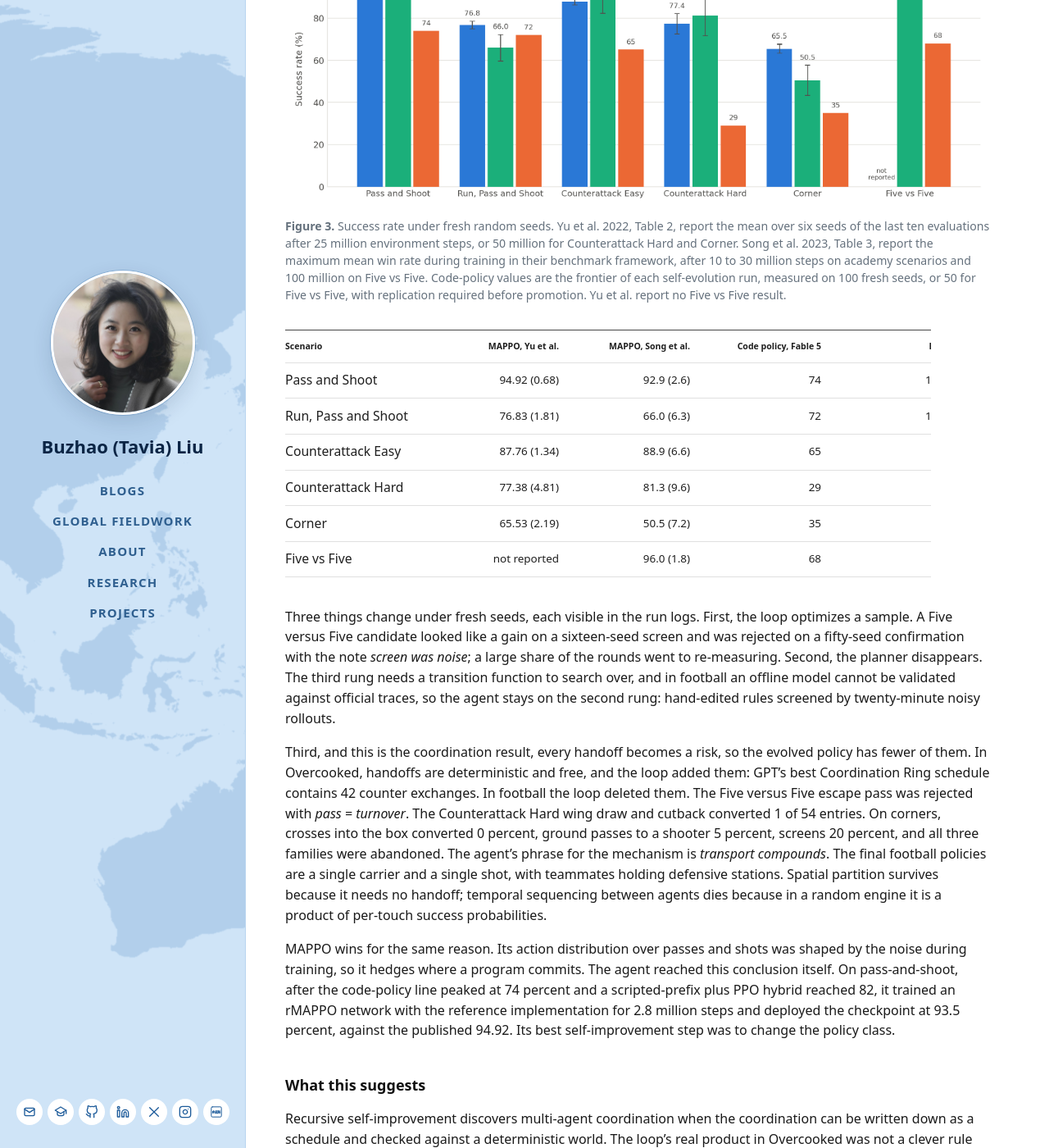
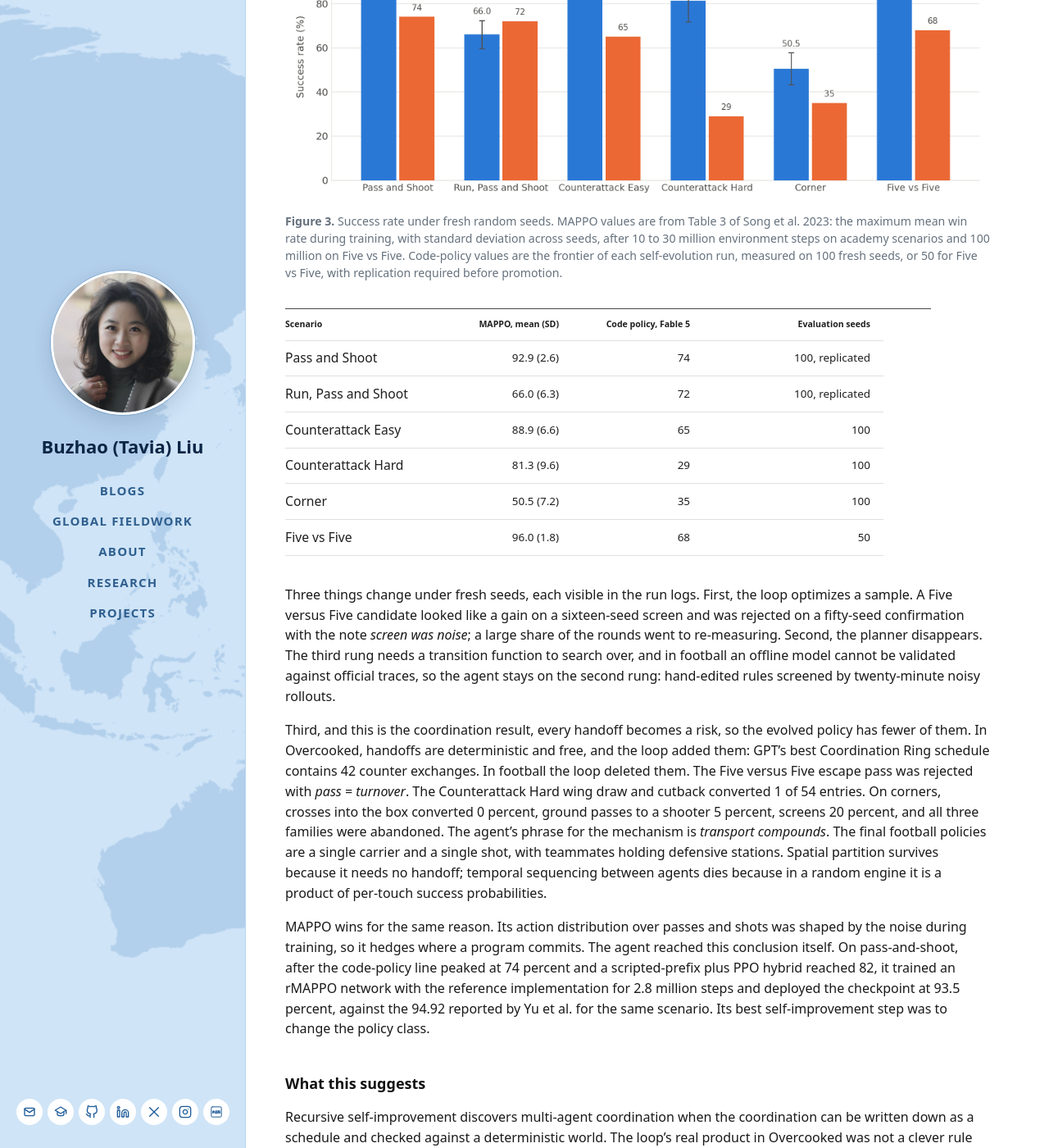
Before and after one commit to tavia-liu/tavia-liu.github.io, a Jekyll site: the page built from _posts/2026-10-31-self-improvement-ends-with-a-proof.md, in a window 1280 px wide and 1400 px high, scrolled down 4153 px. Shown: the whole window at 82% size. Built offline with Jekyll 4.4.1, drawn with Linux system fonts in a browser that asks for light colours; some of the changed text lies outside the part shown.

Commit message:
Football baseline from Song et al. only; Yu et al. kept as the MAPPO citation

```diff
--- a/_posts/2026-10-31-self-improvement-ends-with-a-proof.md
+++ b/_posts/2026-10-31-self-improvement-ends-with-a-proof.md
@@ -10,7 +10,7 @@ image: /assets/img/research/overcooked-rsi-ten-rounds.png
 
 Multi-agent coordination is usually learned: a MARL algorithm samples millions of joint rollouts and shapes a policy whose agents divide labor, stagger their cycles, and hand objects to each other. This post asks whether a language model can discover the same coordination by recursive self-improvement instead, writing the joint controller as a program, watching it run, and rewriting it, with no gradient and no change to its weights. We ran that loop for ten rounds on five Overcooked layouts with two frontier models and on six Google Research Football scenarios with one, and kept every proposal, trace, and search script.
 
-The answer depends on the environment, and the rounds show why. In Overcooked, both models pass the PPO self-play reference on every layout and the MATCHA reference on every layout but one, and on three of five layouts they finish at exactly the same score. They get there by the same route: the coordination they discover is a joint schedule, and the last rounds go to writing a planner that finds it. In football, where every kick is a random draw, the loop stays below MAPPO on every scenario with a published value, and each round removes coordination from the policy rather than adding it.
+The answer depends on the environment, and the rounds show why. In Overcooked, both models pass the PPO self-play reference on every layout and the MATCHA reference on every layout but one, and on three of five layouts they finish at exactly the same score. They get there by the same route: the coordination they discover is a joint schedule, and the last rounds go to writing a planner that finds it. In football, where every kick is a random draw, the loop stays below MAPPO on every scenario, and each round removes coordination from the policy rather than adding it.
 
 <figure style="margin: 2rem 0; max-width: 100%;">
   <img src="{{ '/assets/img/research/overcooked-rsi-ten-rounds.png' | relative_url }}" alt="Five panels, one per Overcooked layout, showing the running best sparse return over ten rounds for Fable 5 and GPT 6.1 Sol, with PPO and MATCHA reference lines and light dots for each single round's raw score" style="display: block; width: 100%; height: auto;">
@@ -28,7 +28,7 @@ The loop is the simplest form of recursive self-improvement. The agent writes `p
 
 **Overcooked** (Carroll et al., 2019) is a two-chef kitchen: collect onions, fill a pot, start it cooking, plate the soup, deliver. The five classic layouts each force a different coordination problem, from a shared corridor to a wall that splits the kitchen so onions cannot cross. Dynamics are deterministic; we score sparse return at twenty points per soup over a 400-step episode with seed 0. **Google Research Football** (Kurach et al., 2020) is a physics engine with scripted opponents; we use six academy and small-sided scenarios with two to ten controlled players, evaluated on fresh random seeds every round.
 
-We ran Codex with GPT 6.1 Sol and Claude Code with Fable 5 on all five Overcooked layouts, each from an empty folder, and Fable 5 on the football scenarios. The PPO reference for Overcooked is self-play PPO from OvercookedV2 (Gessler et al., 2025); the MATCHA reference is the MATCHA training curve after one million transitions; the football references are MAPPO as reported by Yu et al. (2022) and by the Song et al. (2023) GRF benchmark.
+We ran Codex with GPT 6.1 Sol and Claude Code with Fable 5 on all five Overcooked layouts, each from an empty folder, and Fable 5 on the football scenarios. The PPO reference for Overcooked is self-play PPO from OvercookedV2 (Gessler et al., 2025); the MATCHA reference is the MATCHA training curve after one million transitions; the football reference is MAPPO (Yu et al., 2022) as measured by the Song et al. (2023) GRF benchmark.
 
 | Layout | PPO self-play | MATCHA, 1M transitions | Fable 5 (round reached) | GPT 6.1 Sol (round reached) |
 | --- | ---: | ---: | ---: | ---: |
@@ -72,23 +72,23 @@ We ran the same loop on Google Research Football with fresh random seeds on ever
 
 <figure style="margin: 2rem 0; max-width: 100%;">
   <img src="{{ '/assets/img/research/football-mappo-vs-code-policy.png' | relative_url }}" alt="Grouped bar chart of success rate on six Google Research Football scenarios: trained MAPPO from Yu et al. 2022 versus the self-evolved Fable 5 code policy" style="display: block; width: 100%; height: auto;">
-  <figcaption style="margin-top: .65rem; color: #65717d; font-size: .88rem; line-height: 1.5;"><strong>Figure 3.</strong> Success rate under fresh random seeds. Yu et al. 2022, Table 2, report the mean over six seeds of the last ten evaluations after 25 million environment steps, or 50 million for Counterattack Hard and Corner. Song et al. 2023, Table 3, report the maximum mean win rate during training in their benchmark framework, after 10 to 30 million steps on academy scenarios and 100 million on Five vs Five. Code-policy values are the frontier of each self-evolution run, measured on 100 fresh seeds, or 50 for Five vs Five, with replication required before promotion. Yu et al. report no Five vs Five result.</figcaption>
+  <figcaption style="margin-top: .65rem; color: #65717d; font-size: .88rem; line-height: 1.5;"><strong>Figure 3.</strong> Success rate under fresh random seeds. MAPPO values are from Table 3 of Song et al. 2023: the maximum mean win rate during training, with standard deviation across seeds, after 10 to 30 million environment steps on academy scenarios and 100 million on Five vs Five. Code-policy values are the frontier of each self-evolution run, measured on 100 fresh seeds, or 50 for Five vs Five, with replication required before promotion.</figcaption>
 </figure>
 
-| Scenario | MAPPO, Yu et al. | MAPPO, Song et al. | Code policy, Fable 5 | Evaluation seeds |
-| --- | ---: | ---: | ---: | ---: |
-| Pass and Shoot | 94.92 (0.68) | 92.9 (2.6) | 74 | 100, replicated |
-| Run, Pass and Shoot | 76.83 (1.81) | 66.0 (6.3) | 72 | 100, replicated |
-| Counterattack Easy | 87.76 (1.34) | 88.9 (6.6) | 65 | 100 |
-| Counterattack Hard | 77.38 (4.81) | 81.3 (9.6) | 29 | 100 |
-| Corner | 65.53 (2.19) | 50.5 (7.2) | 35 | 100 |
-| Five vs Five | not reported | 96.0 (1.8) | 68 | 50 |
+| Scenario | MAPPO, mean (SD) | Code policy, Fable 5 | Evaluation seeds |
+| --- | ---: | ---: | ---: |
+| Pass and Shoot | 92.9 (2.6) | 74 | 100, replicated |
+| Run, Pass and Shoot | 66.0 (6.3) | 72 | 100, replicated |
+| Counterattack Easy | 88.9 (6.6) | 65 | 100 |
+| Counterattack Hard | 81.3 (9.6) | 29 | 100 |
+| Corner | 50.5 (7.2) | 35 | 100 |
+| Five vs Five | 96.0 (1.8) | 68 | 50 |
 
 Three things change under fresh seeds, each visible in the run logs. First, the loop optimizes a sample. A Five versus Five candidate looked like a gain on a sixteen-seed screen and was rejected on a fifty-seed confirmation with the note *screen was noise*; a large share of the rounds went to re-measuring. Second, the planner disappears. The third rung needs a transition function to search over, and in football an offline model cannot be validated against official traces, so the agent stays on the second rung: hand-edited rules screened by twenty-minute noisy rollouts.
 
 Third, and this is the coordination result, every handoff becomes a risk, so the evolved policy has fewer of them. In Overcooked, handoffs are deterministic and free, and the loop added them: GPT's best Coordination Ring schedule contains 42 counter exchanges. In football the loop deleted them. The Five versus Five escape pass was rejected with *pass = turnover*. The Counterattack Hard wing draw and cutback converted 1 of 54 entries. On corners, crosses into the box converted 0 percent, ground passes to a shooter 5 percent, screens 20 percent, and all three families were abandoned. The agent's phrase for the mechanism is *transport compounds*. The final football policies are a single carrier and a single shot, with teammates holding defensive stations. Spatial partition survives because it needs no handoff; temporal sequencing between agents dies because in a random engine it is a product of per-touch success probabilities.
 
-MAPPO wins for the same reason. Its action distribution over passes and shots was shaped by the noise during training, so it hedges where a program commits. The agent reached this conclusion itself. On pass-and-shoot, after the code-policy line peaked at 74 percent and a scripted-prefix plus PPO hybrid reached 82, it trained an rMAPPO network with the reference implementation for 2.8 million steps and deployed the checkpoint at 93.5 percent, against the published 94.92. Its best self-improvement step was to change the policy class.
+MAPPO wins for the same reason. Its action distribution over passes and shots was shaped by the noise during training, so it hedges where a program commits. The agent reached this conclusion itself. On pass-and-shoot, after the code-policy line peaked at 74 percent and a scripted-prefix plus PPO hybrid reached 82, it trained an rMAPPO network with the reference implementation for 2.8 million steps and deployed the checkpoint at 93.5 percent, against the 94.92 reported by Yu et al. for the same scenario. Its best self-improvement step was to change the policy class.
 
 ## What this suggests
 
@@ -103,7 +103,7 @@ The open question is on the stochastic side. The 82 percent hybrid on pass-and-s
 1. Liang, J. et al. [Code as Policies: Language Model Programs for Embodied Control](https://arxiv.org/abs/2209.07753). ICRA, 2023.
 2. Carroll, M. et al. [On the Utility of Learning about Humans for Human AI Coordination](https://proceedings.neurips.cc/paper/2019/hash/f5b1b89d98b7286673128a5fb112cb9a-Abstract.html). NeurIPS, 2019.
 3. Kurach, K. et al. [Google Research Football: A Novel Reinforcement Learning Environment](https://research.google/pubs/google-research-football-a-novel-reinforcement-learning-environment/). AAAI, 2020.
-4. Yu, C. et al. [The Surprising Effectiveness of PPO in Cooperative Multi Agent Games](https://papers.neurips.cc/paper_files/paper/2022/hash/9c1535a02f0ce079433344e14d910597-Abstract-Datasets_and_Benchmarks.html). NeurIPS, 2022. Football values from Table 2.
+4. Yu, C. et al. [The Surprising Effectiveness of PPO in Cooperative Multi Agent Games](https://papers.neurips.cc/paper_files/paper/2022/hash/9c1535a02f0ce079433344e14d910597-Abstract-Datasets_and_Benchmarks.html). NeurIPS, 2022.
 5. Song, Y. et al. [Boosting Studies of Multi-Agent Reinforcement Learning on Google Research Football Environment: the Past, Present, and Future](https://arxiv.org/abs/2309.12951). arXiv, 2023. Football values from Table 3.
 6. Gessler, T. et al. [OvercookedV2: Rethinking Overcooked for Zero-Shot Coordination](https://arxiv.org/abs/2503.17821). ICLR, 2025. PPO values from Table 1, standard self-play.
 7. Ye, J. et al. MATCHA: Bridging the Gap between Sample and Wall-Clock Efficiency in Model-Based Multi-Agent Reinforcement Learning. Under review. Overcooked values from Figure 6.
```
Also changed, not shown: assets/img/research/football-mappo-vs-code-policy.png.
